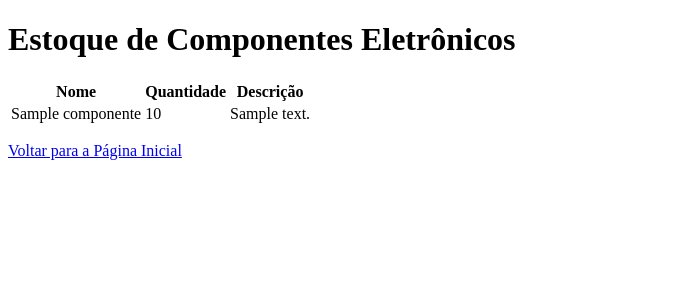
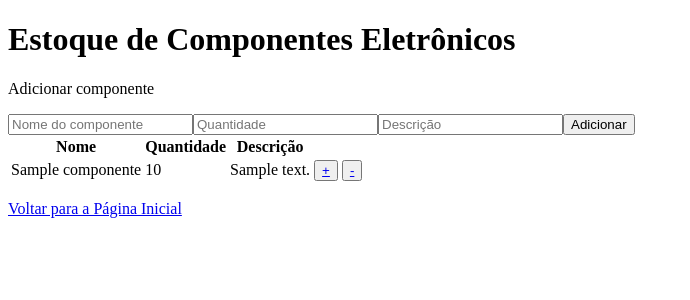
Before and after one commit to CarlosCosta72/ReciclagemEletronica, a Django app: page /estoque/ in a window 1280 px wide. Shown: the top 300 px of the page, without its empty margins (0-690 px from the left). Run offline with Django 5.2, Linux system fonts and the light colour scheme; tables that the repository leaves empty hold one stand-in row (values such as "Sample post").

Commit message:
Adicionando completando

```diff
--- a/estoque/templates/estoque/componente_list.html
+++ b/estoque/templates/estoque/componente_list.html
@@ -17,11 +17,21 @@
                 </tr>
             </thead>
             <tbody>
+                <p>Adicionar componente</p>
+                <form method="POST">
+                    {% csrf_token %}
+                    <input type="text" name="nome" placeholder="Nome do componente">
+                    <input type="number" name="quantidade" max="100" placeholder = "Quantidade">
+                    <input type="text" name="descricao" placeholder = "Descrição">
+                    <button type = "submit">Adicionar</button>
+                </form>
                 {% for componente in componente_list %}
                 <tr>
                     <td>{{ componente.nome }}</td>
                     <td>{{ componente.quantidade }}</td>
                     <td>{{ componente.descricao|default:"Sem descrição" }}</td>
+                    <td><button><a href="{% url 'incrementar_componente' pk=componente.pk %}">+</a></button></td>
+                    <td><button><a href="{% url 'decrementar_componente' pk=componente.pk %}">-</a></button></td>
                 </tr>
                 {% endfor %}
             </tbody>
--- a/estoque/urls.py
+++ b/estoque/urls.py
@@ -3,4 +3,6 @@ from . import views
 
 urlpatterns = [
     path('estoque/', views.ComponenteListView.as_view(), name='componente_list'),
+    path('incrementar/<int:pk>/', views.ComponenteListView.incrementar_componente, name='incrementar_componente'),
+    path('decrementar/<int:pk>/', views.ComponenteListView.decrementar_componente, name='decrementar_componente'),
 ]
--- a/estoque/views.py
+++ b/estoque/views.py
@@ -1,7 +1,37 @@
-from django.shortcuts import render
+from django.shortcuts import redirect, get_object_or_404
+from django.db import transaction
+from django.contrib import messages
 from django.views.generic import ListView
 
 from .models import componente
 
 class ComponenteListView(ListView):
     model = componente
+    def post(self, request, *args, **kwargs):
+        with transaction.atomic():
+            nome = request.POST.get('nome')
+            quantidade = request.POST.get('quantidade')
+            descricao = request.POST.get('descricao')
+
+            componente.objects.create(nome=nome, quantidade=quantidade, descricao=descricao)
+        return redirect('componente_list')
+    def incrementar_componente(request, pk):
+        try:
+            with transaction.atomic():
+                componente_obj = get_object_or_404(componente, pk=pk)
+                componente_obj.quantidade += 1
+                componente_obj.save()
+        except Exception as e:
+            messages.error(request, f"Ocorreu um erro: {e}")
+        return redirect('componente_list')
+
+    def decrementar_componente(request, pk):
+        try:
+            with transaction.atomic():
+                componente_obj = get_object_or_404(componente, pk=pk)
+                if componente_obj.quantidade > 0:
+                    componente_obj.quantidade -= 1
+                    componente_obj.save()
+        except Exception as e:
+            messages.error(request, f"Ocorreu um erro: {e}")
+        return redirect('componente_list')
```
